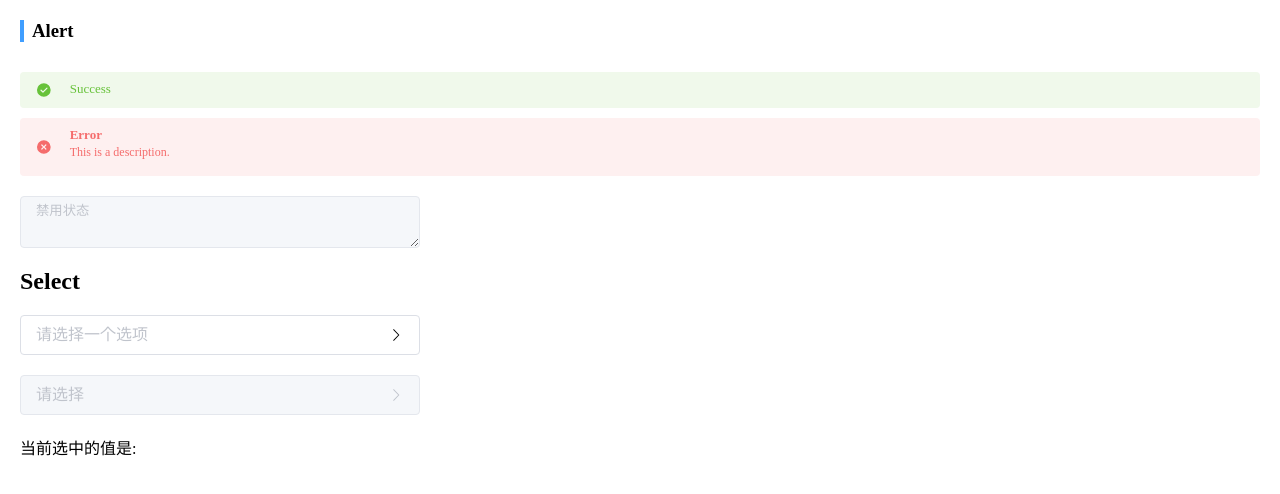
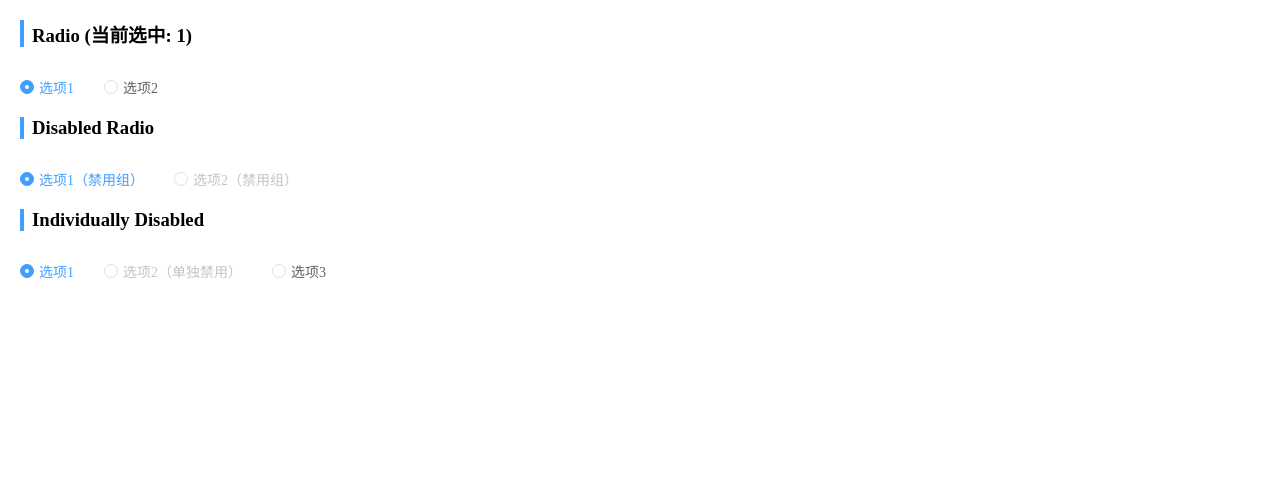
Before and after one commit to Tom-Lee-CN/ShopPilot, a Vue app in the folder frontend/: page / in a window 1280 px wide. Shown: the top 494 px of the page. Built offline with nearby package versions, Linux system fonts and the light colour scheme.

Commit message:
完成单选框组件的开发

```diff
--- a/frontend/src/components/HelloWorld.vue
+++ b/frontend/src/components/HelloWorld.vue
@@ -1,26 +1,29 @@
 <template>
   <div class="main-container">
-    <h3>Alert</h3>
-    <div class="alert-row">
-      <pilot-alert title="Success" type="success" show-icon />
-      <pilot-alert title="Error" type="error" show-icon description="This is a description." />
+    <h3>Radio (当前选中: {{ radioValue }})</h3>
+    <div class="row">
+      <pilot-radio-group v-model="radioValue">
+        <pilot-radio label="1">选项1</pilot-radio>
+        <pilot-radio label="2">选项2</pilot-radio>
+      </pilot-radio-group>
     </div>
 
-    <div class="input-row">
-      <pilot-textarea v-model="textareaValue" placeholder="禁用状态" disabled></pilot-textarea>
+    <h3>Disabled Radio</h3>
+    <div class="row">
+      <pilot-radio-group v-model="radioValue" disabled>
+        <pilot-radio label="1">选项1（禁用组）</pilot-radio>
+        <pilot-radio label="2">选项2（禁用组）</pilot-radio>
+      </pilot-radio-group>
     </div>
-    <h2>Select</h2>
-    <div class="input-row">
-      <pilot-select
-        v-model="selectValue"
-        :options="selectOptions"
-        placeholder="请选择一个选项"
-      ></pilot-select>
+
+    <h3>Individually Disabled</h3>
+    <div class="row">
+      <pilot-radio-group v-model="radioValue">
+        <pilot-radio label="1">选项1</pilot-radio>
+        <pilot-radio label="2" disabled>选项2（单独禁用）</pilot-radio>
+        <pilot-radio label="3">选项3</pilot-radio>
+      </pilot-radio-group>
     </div>
-    <div class="input-row">
-      <pilot-select v-model="selectValue" :options="selectOptions" disabled></pilot-select>
-    </div>
-    <p>当前选中的值是: {{ selectValue }}</p>
   </div>
 </template>
 
@@ -31,18 +34,7 @@ export default {
   components: {},
   data() {
     return {
-      inputValue: '',
-      clearableValue: 'Some initial text',
-      passwordValue: '123456',
-      textareaValue: '',
-      selectValue: '',
-      selectOptions: [
-        { label: '黄金糕', value: 'gold' },
-        { label: '双皮奶', value: 'milk' },
-        { label: '蚵仔煎', value: 'oyster' },
-        { label: '龙须面', value: 'noodle' },
-        { label: '北京烤鸭', value: 'duck' },
-      ],
+      radioValue: '1',
     };
   },
 };
--- /dev/null
+++ b/frontend/src/packages/Radio/index.js
@@ -0,0 +1,7 @@
+import PilotRadio from './radio.vue';
+
+PilotRadio.install = (app) => {
+  app.component(PilotRadio.name, PilotRadio);
+};
+
+export default PilotRadio;
--- /dev/null
+++ b/frontend/src/packages/Radio/radio.vue
@@ -0,0 +1,147 @@
+<template>
+  <label
+    class="pilot-radio"
+    :class="{
+      'is-disabled': isDisabled,
+      'is-checked': isChecked,
+    }"
+    @click.prevent="handleClick"
+  >
+    <input
+      type="radio"
+      class="pilot-radio__original"
+      :value="label"
+      :disabled="isDisabled"
+      :checked="isChecked"
+    />
+    <span class="pilot-radio__inner"></span>
+    <span class="pilot-radio__label">
+      <slot>选项</slot>
+    </span>
+  </label>
+</template>
+
+<script>
+export default {
+  name: 'PilotRadio',
+  props: {
+    label: {
+      type: [String, Number, Boolean],
+      default: '',
+    },
+    disabled: {
+      type: Boolean,
+      default: false,
+    },
+  },
+  computed: {
+    radioGroup() {
+      let parent = this.$parent;
+      while (parent) {
+        if (parent.$options.name !== 'PilotRadioGroup') {
+          parent = parent.$parent;
+        } else {
+          return parent;
+        }
+      }
+      return null;
+    },
+    isDisabled() {
+      return this.disabled || (this.radioGroup && this.radioGroup.disabled);
+    },
+    isChecked() {
+      return this.radioGroup ? this.radioGroup.modelValue === this.label : false;
+    },
+  },
+  methods: {
+    handleClick() {
+      if (this.radioGroup && !this.isDisabled) {
+        this.radioGroup.handleChange(this.label);
+      }
+    },
+  },
+};
+</script>
+
+<style lang="scss" scoped>
+.pilot-radio {
+  color: #606266;
+  font-weight: 500;
+  position: relative; /* 关键：作为原生input的定位父级 */
+  cursor: pointer;
+  display: inline-flex; /* 使用flex进行垂直对齐，最稳妥 */
+  align-items: center;
+  white-space: nowrap;
+  font-size: 14px;
+  margin-right: 30px;
+  user-select: none;
+
+  &:last-child {
+    margin-right: 0;
+  }
+
+  &.is-disabled {
+    cursor: not-allowed;
+    color: #c0c4cc;
+  }
+
+  &.is-checked {
+    .pilot-radio__inner {
+      border-color: #409eff;
+      background: #409eff;
+      &::after {
+        transform: translate(-50%, -50%) scale(1);
+      }
+    }
+    .pilot-radio__label {
+      color: #409eff;
+    }
+  }
+}
+
+.pilot-radio__inner {
+  border: 1px solid #dcdfe6;
+  border-radius: 100%;
+  width: 14px;
+  height: 14px;
+  background-color: #fff;
+  position: relative; /* 作为内部小圆点的定位父级 */
+  display: inline-block;
+  box-sizing: border-box;
+  transition: border-color 0.25s cubic-bezier(0.71, -0.46, 0.29, 1.46);
+
+  &:hover {
+    border-color: #409eff;
+  }
+
+  &::after {
+    content: '';
+    width: 4px;
+    height: 4px;
+    border-radius: 100%;
+    background-color: #fff;
+    position: absolute;
+    left: 50%;
+    top: 50%;
+    transform: translate(-50%, -50%) scale(0);
+    transition: transform 0.15s ease-in;
+  }
+}
+
+/* 关键：隐藏原生input的样式 */
+.pilot-radio__original {
+  opacity: 0;
+  outline: none;
+  position: absolute;
+  z-index: -1;
+  top: 0;
+  left: 0;
+  right: 0;
+  bottom: 0;
+  margin: 0;
+}
+
+.pilot-radio__label {
+  padding-left: 5px;
+}
+</style>
--- /dev/null
+++ b/frontend/src/packages/RadioGroup/index.js
@@ -0,0 +1,7 @@
+import PilotRadioGroup from './radio-group.vue';
+
+PilotRadioGroup.install = (app) => {
+  app.component(PilotRadioGroup.name, PilotRadioGroup);
+};
+
+export default PilotRadioGroup;
--- /dev/null
+++ b/frontend/src/packages/RadioGroup/radio-group.vue
@@ -0,0 +1,34 @@
+<template>
+  <div class="pilot-radio-group">
+    <slot></slot>
+  </div>
+</template>
+
+<script>
+export default {
+  name: 'PilotRadioGroup',
+  props: {
+    modelValue: {
+      type: [String, Number, Boolean],
+      default: '',
+    },
+    disabled: {
+      type: Boolean,
+      default: false,
+    },
+  },
+  methods: {
+    handleChange(value) {
+      this.$emit('update:modelValue', value);
+    },
+  },
+};
+</script>
+
+<style lang="scss" scoped>
+.pilot-radio-group {
+  display: inline-flex;
+  flex-wrap: wrap;
+  font-size: 0;
+}
+</style>
--- a/frontend/src/packages/index.js
+++ b/frontend/src/packages/index.js
@@ -5,6 +5,8 @@ import PilotCard from './Card';
 import PilotInput from './Input';
 import PilotTextarea from './Textarea';
 import PilotSelect from './Select';
+import PilotRadio from './Radio';
+import PilotRadioGroup from './RadioGroup';
 
 const components = [
   PilotButton,
@@ -14,6 +16,8 @@ const components = [
   PilotInput,
   PilotTextarea,
   PilotSelect,
+  PilotRadio,
+  PilotRadioGroup,
 ];
 
 const install = (app) => {
@@ -26,4 +30,14 @@ export default {
   install,
 };
 
-export { PilotButton, PilotIcon, PilotAlert, PilotCard, PilotInput, PilotTextarea, PilotSelect };
+export {
+  PilotButton,
+  PilotIcon,
+  PilotAlert,
+  PilotCard,
+  PilotInput,
+  PilotTextarea,
+  PilotSelect,
+  PilotRadio,
+  PilotRadioGroup,
+};
```
